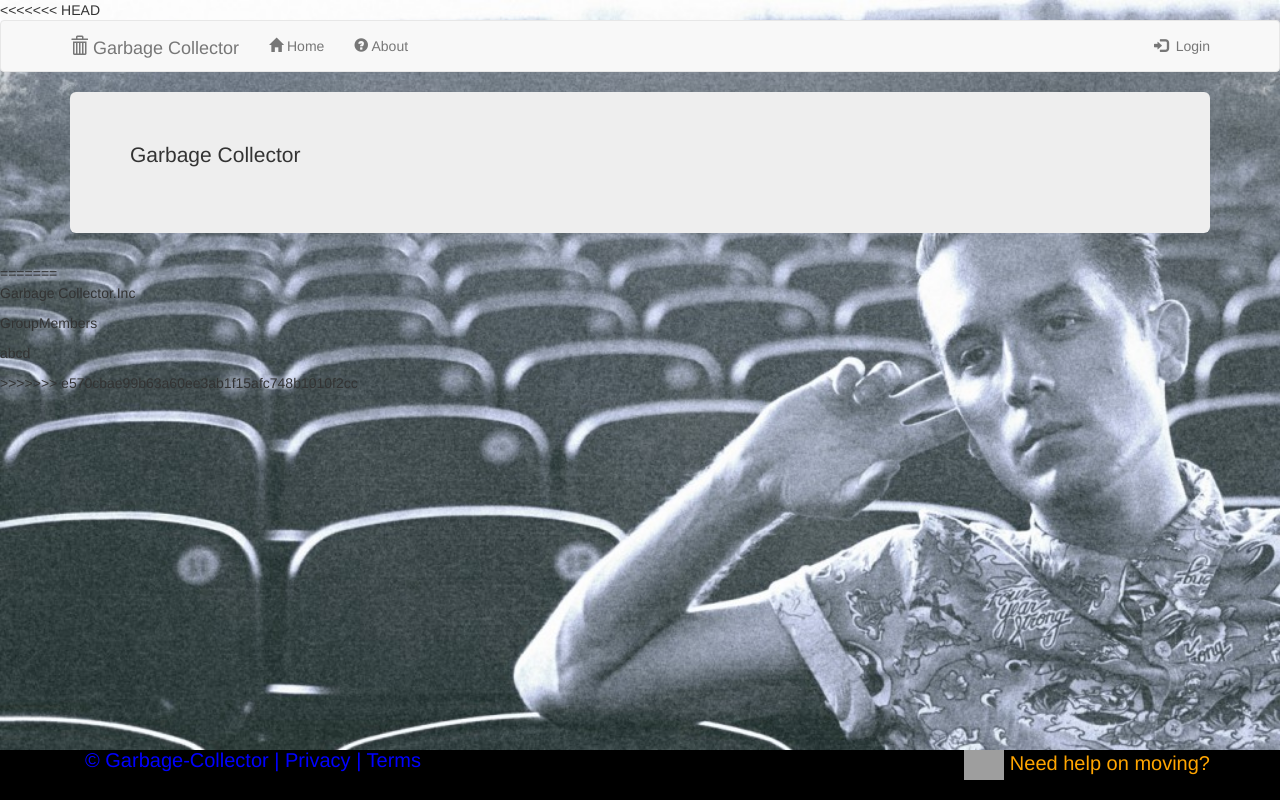
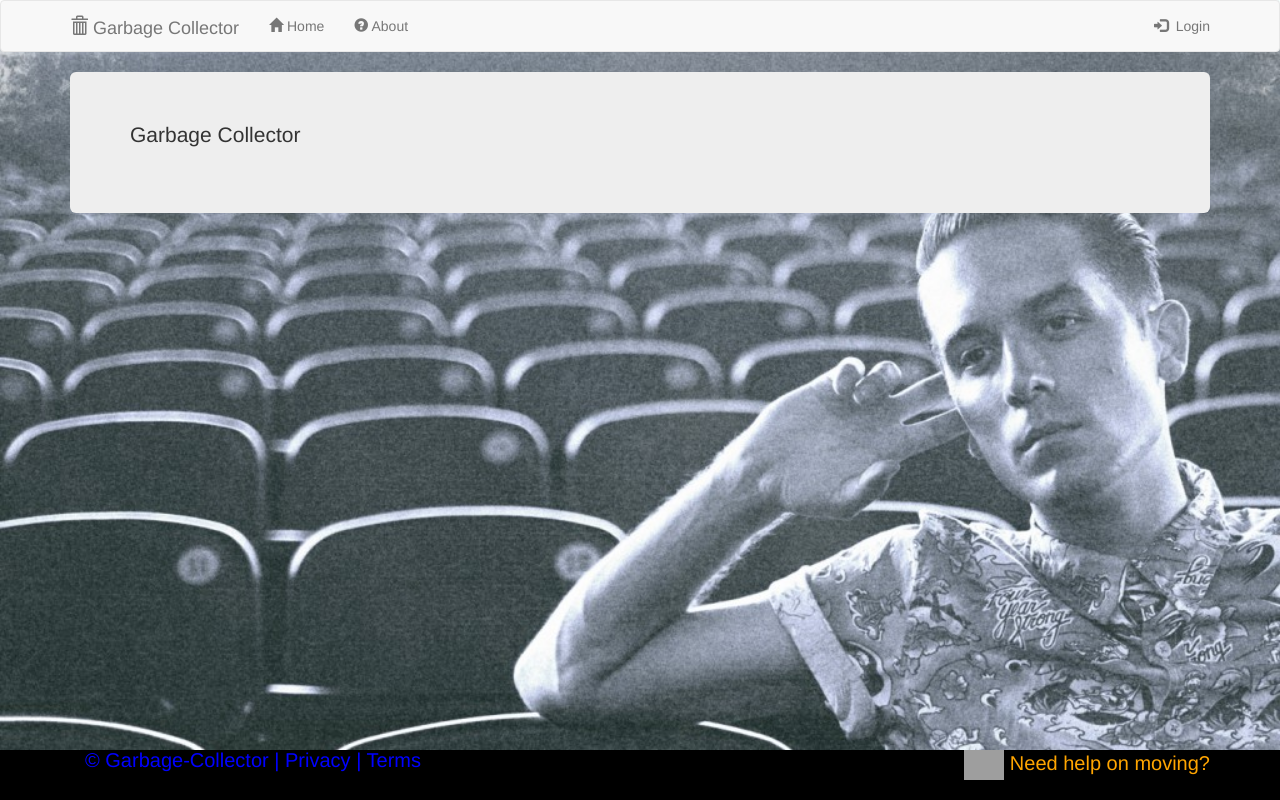
Before and after one commit to seonghwanchoi0203/Garbage-Collector, a Django app: page /about in a window 1280 px wide. Run offline with Django 3.2, Linux system fonts and the light colour scheme; some libraries are stand-ins or nearby versions; grey boxes are pictures that could not be loaded.

Commit message:
fix conflict

```diff
--- a/templates/about.html
+++ b/templates/about.html
@@ -11,7 +11,6 @@
         <title>Hello world</title>
     </head>
     <body>
-<<<<<<< HEAD
       {% include "header.html" %}
       <div class="container">
         <div class="jumbotron">
@@ -21,11 +20,5 @@
       <div id="footer_sub_page">
         {% include "footer.html" %}
       </div>
-=======
-        <p>Garbage Collector.Inc</p>
-        <p>GroupMembers</p>
-        <p>abcd</p>
-
->>>>>>> e570cbae99b63a60ee3ab1f15afc748b1010f2cc
     </body>
 </html>
```
